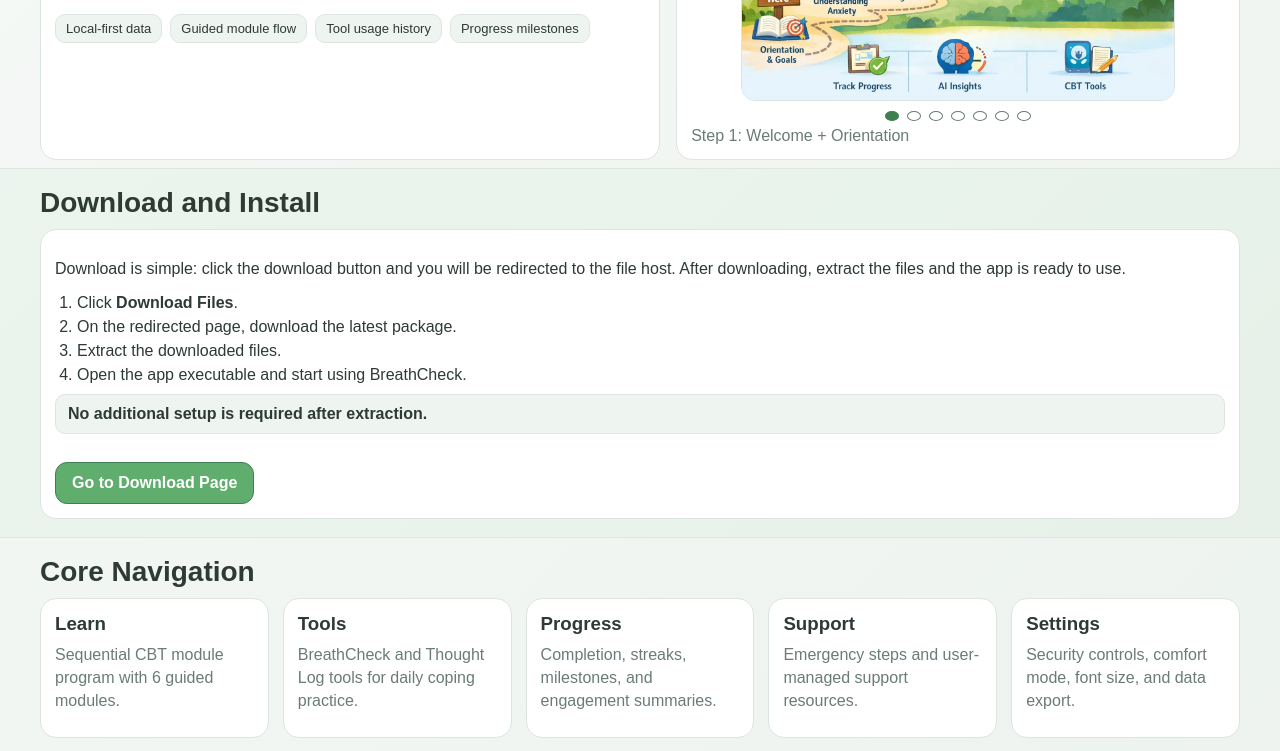
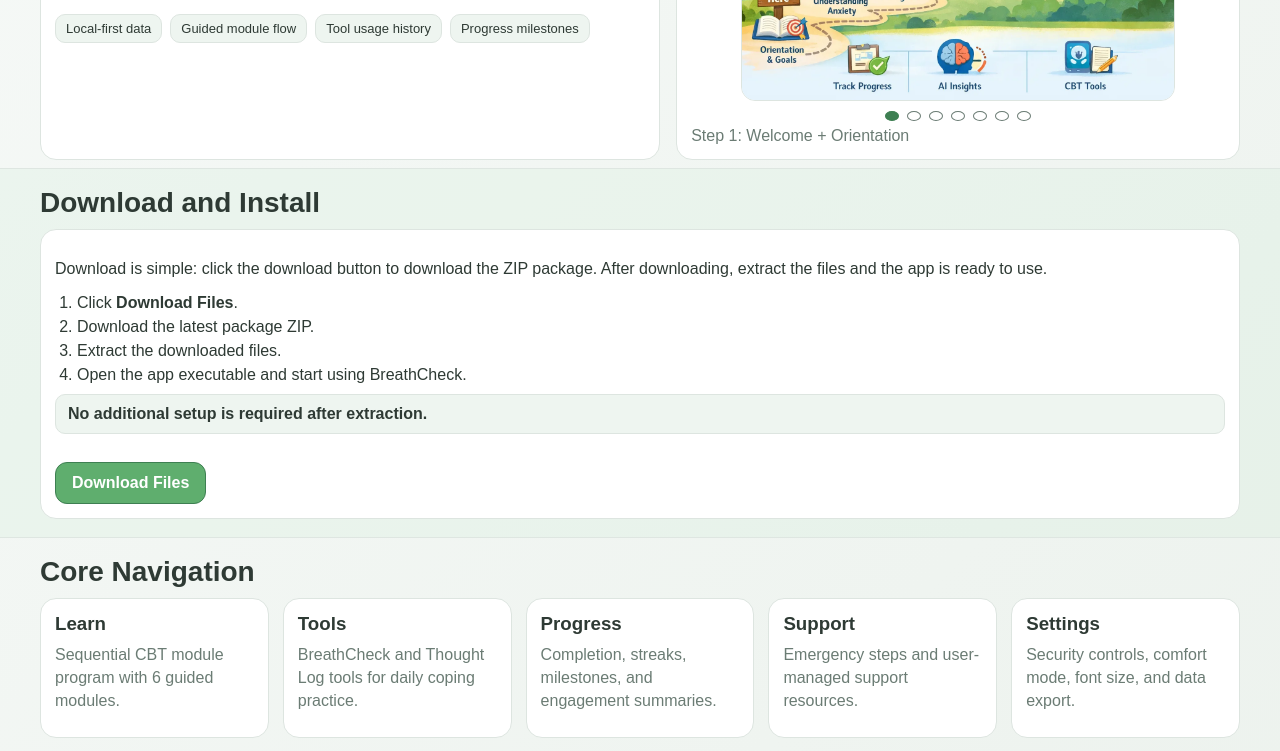
Before and after one commit to breathcheck-boop/BreathCheck, a plain HTML site: page docs/index.html in a window 1280 px wide. Shown: the part 346-1097 px from the top of the page. Drawn offline with Linux system fonts and the light colour scheme.

Commit message:
docs: add downloadable BreathCheck zip and wire download button

```diff
--- a/docs/index.html
+++ b/docs/index.html
@@ -64,12 +64,11 @@
         <h2 class="section-title">Download and Install</h2>
         <article class="card">
           <p>
-            Download is simple: click the download button and you will be redirected to the file host.
-            After downloading, extract the files and the app is ready to use.
+            Download is simple: click the download button to download the ZIP package. After downloading, extract the files and the app is ready to use.
           </p>
           <ol class="download-steps">
             <li>Click <strong>Download Files</strong>.</li>
-            <li>On the redirected page, download the latest package.</li>
+            <li>Download the latest package ZIP.</li>
             <li>Extract the downloaded files.</li>
             <li>Open the app executable and start using BreathCheck.</li>
           </ol>
@@ -80,10 +79,9 @@
             class="download-btn"
             data-download-link
             href="#"
-            target="_blank"
             rel="noopener noreferrer"
           >
-            Go to Download Page
+            Download Files
           </a>
         </article>
       </div>
--- a/docs/script.js
+++ b/docs/script.js
@@ -1,4 +1,4 @@
-const DOWNLOAD_URL = "https://github.com/breathcheck-boop/BreathCheck/releases/latest";
+const DOWNLOAD_URL = "./BreathCheck.zip";
 const ASSET_VERSION = "v=20260216";
 
 const slides = [
@@ -34,6 +34,7 @@
 
 document.querySelectorAll("[data-download-link]").forEach((link) => {
   link.href = DOWNLOAD_URL;
+  link.setAttribute("download", "BreathCheck.zip");
 });
 
 const slideImage = document.getElementById("slideImage");
```
Also changed, not shown: 2 other files.
